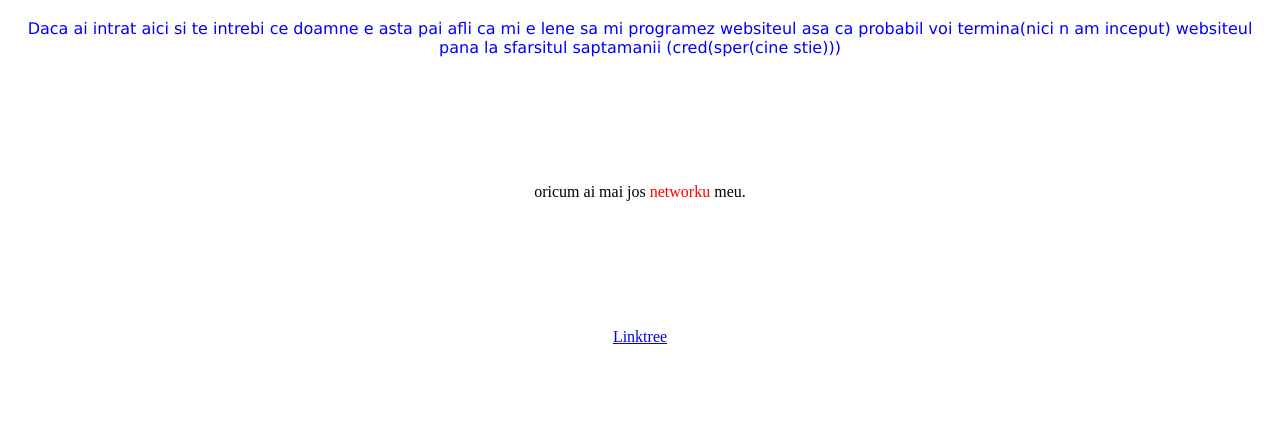
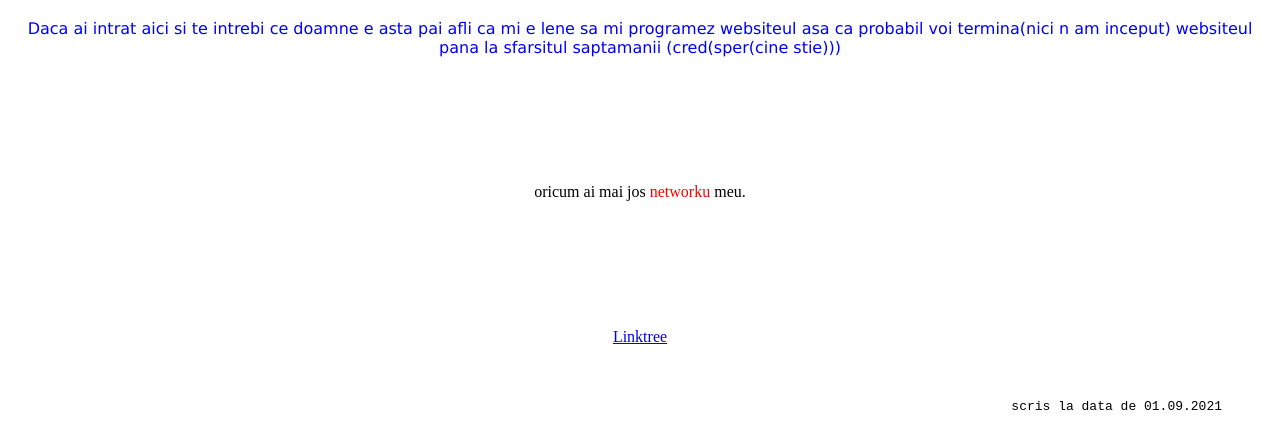
Before and after one commit to hodorojasorin/sorinarseni.me, a plain HTML site: page index.html in a window 1280 px wide. Shown: the part 62-510 px from the top of the page. Drawn offline with Linux system fonts and the light colour scheme.

Commit message:
Scris la data 01.09.2021

```diff
--- a/index.html
+++ b/index.html
@@ -14,13 +14,16 @@
         <h1>momentan pe avarii</h1>
         <p>Daca ai intrat aici si te intrebi ce doamne e asta pai afli ca mi e lene sa mi programez websiteul asa ca probabil voi termina(nici n am inceput) websiteul pana la sfarsitul saptamanii (cred(sper(cine stie)))</p>
     </div>
-
     <div class="neimportant">
         <p>oricum ai mai jos  <span style="color: red;">networku</span> meu.</p>
     </div>
-
     <div class="link">
         <a href="https://linktr.ee/sorinarseni">Linktree</a>
     </div>
+    <div class="code">
+        <code>
+            scris la data de 01.09.2021
+        </code>
+    </div>
 </body>
 </html>
--- a/style.css
+++ b/style.css
@@ -12,3 +12,8 @@
     text-align: center;
     margin: 10%;
 }
+
+.code{
+    text-align: right;
+    margin:50px
+}
```
